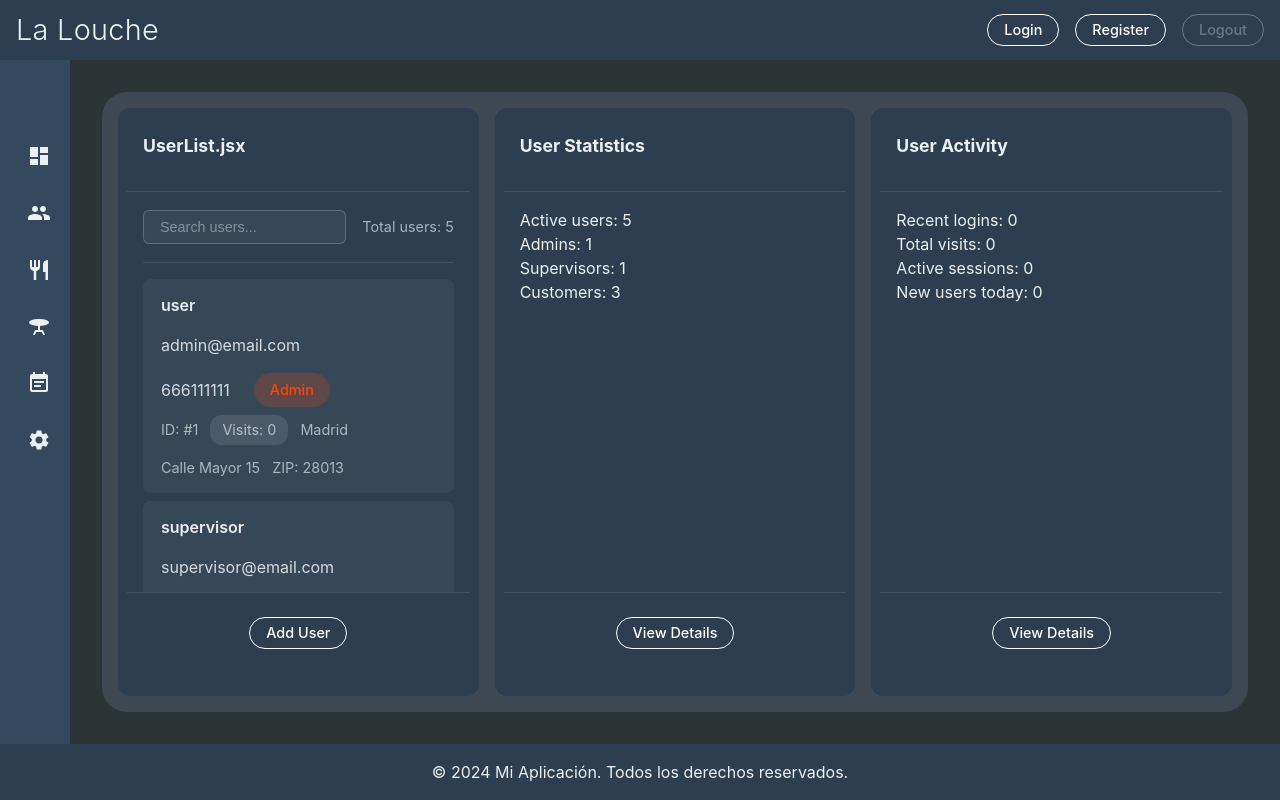
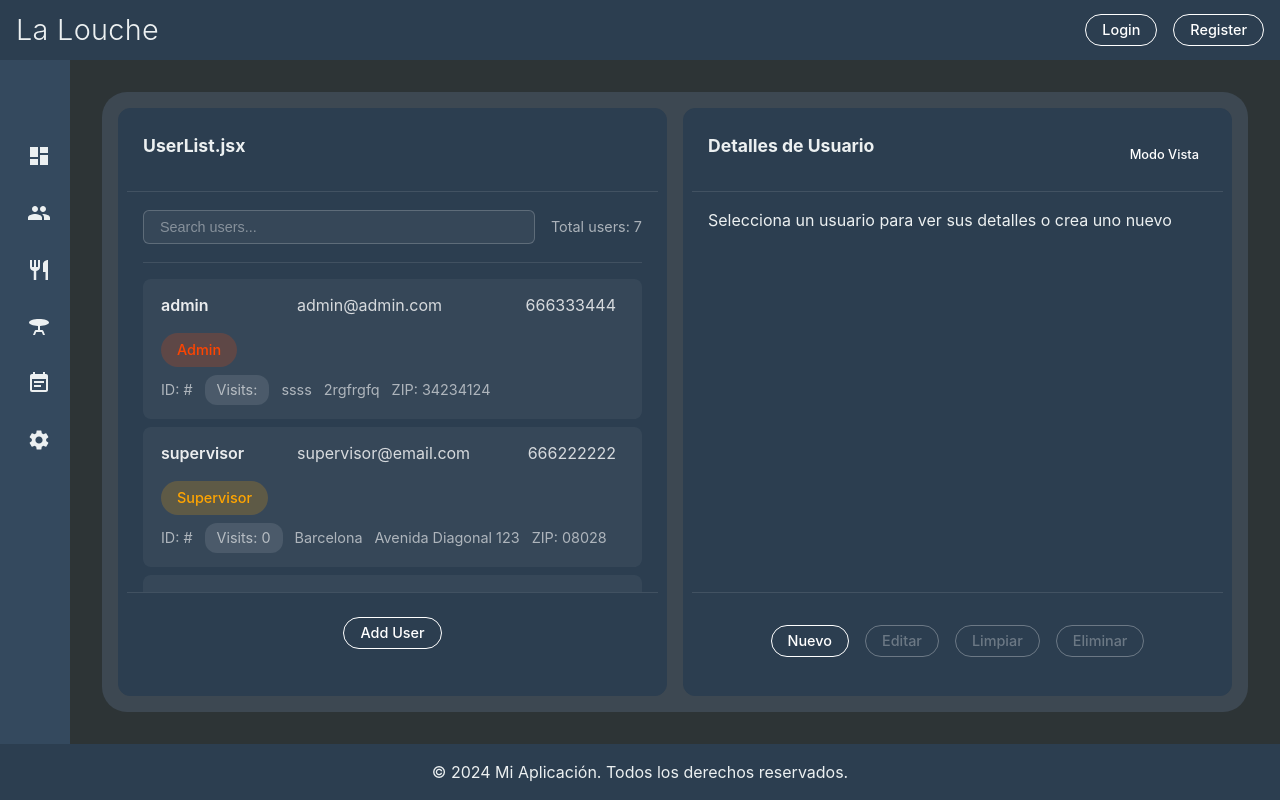
Before and after one commit to Ruben-Alvarez-Dev/daw_react_front, a React (Vite) app: page /users in a window 1280 px wide. Built offline with nearby package versions, Linux system fonts and the light colour scheme; data requests are answered from the project's data file.

Commit message:
userForm working stage 1

```diff
--- a/db.json
+++ b/db.json
@@ -1,20 +1,17 @@
 {
   "users": [
     {
-      "id_user": 1,
-      "name": "user",
-      "email": "admin@email.com",
-      "password": "admin123",
+      "id": "1",
+      "name": "admin",
+      "email": "admin@admin.com",
       "role": "admin",
-      "phone": "666111111",
-      "address": "Calle Mayor 15",
-      "location": "Madrid",
-      "zip": "28013",
-      "counter": 0,
-      "isVip": false
+      "phone": "666333444",
+      "location": "ssss",
+      "address": "2rgfrgfq",
+      "zip": "34234124"
     },
     {
-      "id_user": 2,
+      "id": "2",
       "name": "supervisor",
       "email": "supervisor@email.com",
       "password": "super123",
@@ -27,7 +24,7 @@
       "isVip": false
     },
     {
-      "id_user": 3,
+      "id": "3",
       "name": "customer",
       "email": "customer@email.com",
       "password": "customer123",
@@ -40,7 +37,7 @@
       "isVip": false
     },
     {
-      "id_user": 4,
+      "id": "4",
       "name": "María López",
       "email": "maria.lopez@email.com",
       "password": "maria123",
@@ -53,7 +50,7 @@
       "isVip": false
     },
     {
-      "id_user": 5,
+      "id": "5",
       "name": "Juan Pérez",
       "email": "juan.perez@email.com",
       "password": "juan123",
@@ -64,11 +61,31 @@
       "zip": "48011",
       "counter": 0,
       "isVip": false
+    },
+    {
+      "id": "bbc2",
+      "name": "aaa",
+      "email": "aaa@aaa.com",
+      "role": "customer",
+      "phone": "111",
+      "location": "aaaa",
+      "address": "aaaa",
+      "zip": "1111"
+    },
+    {
+      "id": "bbc2",
+      "name": "qqqaaa",
+      "email": "aaa@aaa.com",
+      "role": "customer",
+      "phone": "111",
+      "location": "aaaa",
+      "address": "aaaa",
+      "zip": "1111"
     }
   ],
   "restaurants": [
     {
-      "id_restaurant": 1,
+      "id": "1",
       "name": "La Louche Principal",
       "address": "Calle Gran Vía 1, Madrid",
       "phone": "+34 911222333",
@@ -78,7 +95,7 @@
   ],
   "tables": [
     {
-      "id_table": 1,
+      "id": "1",
       "restaurant_id": 1,
       "number": 1,
       "capacity": 4,
@@ -88,7 +105,7 @@
   ],
   "reservations": [
     {
-      "id_reservation": 1,
+      "id": "1",
       "user_id": 3,
       "restaurant_id": 1,
       "table_id": 1,
--- a/src/components/Button.jsx
+++ b/src/components/Button.jsx
@@ -1,23 +1,28 @@
 import PropTypes from 'prop-types';
 import '../styles/Button.css';
 
-const Button = ({ text, type = "button", status = "enable", variant = "primary", onClick }) => {
+const deleteKeywords = ['eliminar', 'borrar', 'delete', 'remove'];
+
+const Button = ({ children, type = "button", disabled = false, variant = "primary", onClick }) => {
+  const isDeleteButton = typeof children === 'string' && deleteKeywords.includes(children.toLowerCase());
+  const buttonClass = `custom-button ${disabled ? 'disable' : 'enable'} ${variant} ${isDeleteButton ? 'delete-action' : ''}`;
+
   return (
     <button
       type={type}
-      className={`custom-button ${status} ${variant}`}
-      disabled={status === "disable"}
+      className={buttonClass}
+      disabled={disabled}
       onClick={onClick}
     >
-      {text}
+      {children}
     </button>
   );
 };
 
 Button.propTypes = {
-  text: PropTypes.string.isRequired,
+  children: PropTypes.node.isRequired,
   type: PropTypes.oneOf(["button", "submit", "reset"]),
-  status: PropTypes.oneOf(["enable", "disable"]),
+  disabled: PropTypes.bool,
   variant: PropTypes.oneOf(["primary", "secondary", "success", "warning", "danger"]),
   onClick: PropTypes.func
 };
--- a/src/components/Navbar.jsx
+++ b/src/components/Navbar.jsx
@@ -30,15 +30,10 @@ const Navbar = () => {
         {selectedUser && (
           <Label
             text={selectedUser.name + " - " + selectedUser.email}
-            variant="info"
+            type="info"
           />
         )}
-        {activeCard && (
-          <Label
-            text={activeCard.title}
-            variant="info"
-          />
-        )}
+
         <div className="navbar-buttons">
           {user && (
             <Label
@@ -47,22 +42,28 @@ const Navbar = () => {
             />
           )}
           <Button
-            text="Login"
             variant="success"
             onClick={handleLogin}
-            status={user ? "disable" : "enable"}
-          />
-          <Button
-            text="Register"
-            variant="primary"
-            status={user ? "disable" : "enable"}
-          />
-          <Button
-            text="Logout"
-            variant="danger"
-            status={user ? "enable" : "disable"}
-            onClick={handleLogout}
-          />
+            disabled={!!user}
+          >
+            Login
+          </Button>
+          {!user && (
+            <Button
+              variant="primary"
+              disabled={!!user}
+            >
+              Register
+            </Button>
+          )}
+          {user && (
+            <Button
+              variant="warning"
+              onClick={handleLogout}
+            >
+              Logout
+            </Button>
+          )}
         </div>
       </div>
       <LoginModal
--- /dev/null
+++ b/src/components/users/UserForm.css
@@ -0,0 +1,87 @@
+.form-header {
+  display: flex;
+  justify-content: space-between;
+  align-items: center;
+  width: 100%;
+}
+
+.mode-label {
+  padding: 4px 8px;
+  border-radius: 4px;
+  font-size: 0.8rem;
+  font-weight: 500;
+}
+
+.mode-label.view-mode {
+  background-color: var(--secondary-color);
+  color: white;
+}
+
+.mode-label.edit-mode {
+  background-color: var(--primary-color);
+  color: white;
+}
+
+.user-details {
+  display: flex;
+  flex-direction: column;
+  gap: 1rem;
+  padding: 1rem;
+}
+
+.detail-row {
+  display: grid;
+  grid-template-columns: 150px 1fr;
+  align-items: center;
+  gap: 1rem;
+  padding: 0.75rem;
+  border-radius: 6px;
+  background: var(--bg-navbar);
+  transition: background-color 0.2s ease;
+}
+
+.detail-row:hover {
+  background: rgba(255, 255, 255, 0.05);
+}
+
+.detail-label {
+  font-weight: 500;
+  color: var(--text-color);
+}
+
+.detail-value {
+  color: var(--text-color);
+}
+
+.detail-input {
+  width: 100%;
+  padding: 0.5rem;
+  border: 1px solid var(--border-color);
+  border-radius: 4px;
+  background-color: rgba(46, 204, 113, 0.05);
+  color: var(--text-color);
+}
+
+select.detail-input {
+  cursor: pointer;
+}
+
+.detail-input:focus {
+  outline: none;
+  border-color: var(--primary-color);
+  box-shadow: 0 0 0 2px rgba(74, 144, 226, 0.2);
+  background-color: rgba(46, 204, 113, 0.1);
+}
+
+.card-buttons {
+  display: flex;
+  gap: 1rem;
+  justify-content: flex-end;
+}
+
+.form-footer {
+  display: flex;
+  flex-wrap: wrap;
+  gap: 1rem;
+  margin-top: 1rem;
+}
--- a/src/components/users/UserForm.jsx
+++ b/src/components/users/UserForm.jsx
@@ -1,38 +1,188 @@
 import PropTypes from 'prop-types';
+import { useState, useEffect } from 'react';
 import Card from '../Card';
+import Button from '../Button';
+import './UserForm.css';
 
-const UserForm = ({ users, isActive, onActivate, type = 'statistics' }) => {
-  const getContent = () => {
-    switch (type) {
-      case 'statistics':
-        return (
-          <div>
-            <p>Active users: {users?.length || 0}</p>
-            <p>Admins: {users?.filter(u => u.role === 'admin').length || 0}</p>
-            <p>Supervisors: {users?.filter(u => u.role === 'supervisor').length || 0}</p>
-            <p>Customers: {users?.filter(u => u.role === 'customer').length || 0}</p>
+const UserForm = ({ selectedUser, setSelectedUser, isActive, onActivate, onSave, onDelete }) => {
+  const [formData, setFormData] = useState({});
+  const [isEditing, setIsEditing] = useState(false);
+
+  useEffect(() => {
+    if (selectedUser) {
+      // Asegurarnos de copiar todos los campos del usuario seleccionado
+      setFormData({
+        id: selectedUser.id,
+        name: selectedUser.name || '',
+        email: selectedUser.email || '',
+        role: selectedUser.role || 'customer',
+        phone: selectedUser.phone || '',
+        location: selectedUser.location || '',
+        address: selectedUser.address || '',
+        zip: selectedUser.zip || ''
+      });
+      setIsEditing(false);
+    }
+  }, [selectedUser]);
+
+  const handleNew = () => {
+    setFormData({
+      name: '',
+      email: '',
+      role: 'customer',
+      phone: '',
+      location: '',
+      address: '',
+      zip: ''
+    });
+    setIsEditing(true);
+  };
+
+  const handleEdit = () => {
+    setIsEditing(true);
+  };
+
+  const handleSave = async () => {
+    try {
+      // Si estamos editando un usuario existente, incluir el id
+      const dataToSave = selectedUser
+        ? { ...formData, id: selectedUser.id }
+        : formData;
+
+      await onSave(dataToSave);
+      setIsEditing(false);
+    } catch (error) {
+      console.error('Error saving user:', error);
+      // Aquí podrías mostrar un mensaje de error al usuario
+    }
+  };
+
+  const handleClear = () => {
+    setFormData({});
+    setIsEditing(false);
+    // Limpiar el usuario seleccionado del contexto
+    setSelectedUser(null);
+  };
+
+  const handleDelete = async () => {
+    if (window.confirm('¿Estás seguro de que quieres eliminar este usuario?')) {
+      try {
+        await onDelete(selectedUser.id);
+        handleClear();
+      } catch (error) {
+        console.error('Error deleting user:', error);
+        // Aquí podrías mostrar un mensaje de error al usuario
+      }
+    }
+  };
+
+  const renderHeader = () => (
+    <div className="form-header">
+      <h2>Detalles de Usuario</h2>
+      <span className={`mode-label ${isEditing ? 'edit-mode' : 'view-mode'}`}>
+        {isEditing ? 'Modo Edición' : 'Modo Vista'}
+      </span>
+    </div>
+  );
+
+  const renderUserDetails = () => {
+    if (!selectedUser && !isEditing) {
+      return <p>Selecciona un usuario para ver sus detalles o crea uno nuevo</p>;
+    }
+
+    const fields = [
+      { label: 'NOMBRE', name: 'name', type: 'text' },
+      { label: 'EMAIL', name: 'email', type: 'email' },
+      { label: 'ROL', name: 'role', type: 'select', options: ['admin', 'supervisor', 'customer'] },
+      { label: 'TELÉFONO', name: 'phone', type: 'tel' },
+      { label: 'CIUDAD', name: 'location', type: 'text' },
+      { label: 'DIRECCIÓN', name: 'address', type: 'text' },
+      { label: 'CÓDIGO POSTAL', name: 'zip', type: 'text' }
+    ];
+
+    const handleInputChange = (e) => {
+      const { name, value } = e.target;
+      setFormData(prev => ({
+        ...prev,
+        [name]: value
+      }));
+    };
+
+    return (
+      <div className="user-details">
+        {fields.map(field => (
+          <div key={field.label} className="detail-row">
+            <span className="detail-label">{field.label}:</span>
+            {isEditing ? (
+              field.type === 'select' ? (
+                <select
+                  name={field.name}
+                  value={formData[field.name] || ''}
+                  onChange={handleInputChange}
+                  className="detail-input"
+                >
+                  <option value="">Seleccionar...</option>
+                  {field.options.map(option => (
+                    <option key={option} value={option}>
+                      {option.charAt(0).toUpperCase() + option.slice(1)}
+                    </option>
+                  ))}
+                </select>
+              ) : (
+                <input
+                  type={field.type}
+                  name={field.name}
+                  value={formData[field.name] || ''}
+                  onChange={handleInputChange}
+                  className="detail-input"
+                />
+              )
+            ) : (
+              <span className="detail-value">{formData[field.name] || '-'}</span>
+            )}
           </div>
-        );
-      case 'activity':
-        return (
-          <div>
-            <p>Recent logins: {users?.filter(u => u.last_login > Date.now() - 86400000).length || 0}</p>
-            <p>Total visits: {users?.reduce((acc, u) => acc + (u.visits || 0), 0)}</p>
-            <p>Active sessions: {users?.filter(u => u.is_online).length || 0}</p>
-            <p>New users today: {users?.filter(u => new Date(u.created_at).toDateString() === new Date().toDateString()).length || 0}</p>
-          </div>
-        );
-      default:
-        return <div>Unknown type</div>;
-    }
+        ))}
+      </div>
+    );
   };
 
   return (
     <Card
-      id={type}
-      header={<h2>{type === 'statistics' ? 'User Statistics' : 'User Activity'}</h2>}
-      body={getContent()}
-      footer={<button className="custom-button success">View Details</button>}
+      id="UserForm"
+      header={renderHeader()}
+      body={renderUserDetails()}
+      footer={
+        <div className="form-footer">
+          <Button
+            onClick={handleNew}
+            variant="primary"
+            disabled={isEditing}
+          >
+            Nuevo
+          </Button>
+          <Button
+            onClick={isEditing ? handleSave : handleEdit}
+            variant="success"
+            disabled={!selectedUser && !isEditing}
+          >
+            {isEditing ? 'Guardar' : 'Editar'}
+          </Button>
+          <Button
+            onClick={handleClear}
+            variant="secondary"
+            disabled={!selectedUser && !isEditing}
+          >
+            Limpiar
+          </Button>
+          <Button
+            onClick={handleDelete}
+            variant="danger"
+            disabled={!selectedUser}
+          >
+            Eliminar
+          </Button>
+        </div>
+      }
       isActive={isActive}
       onActivate={onActivate}
     />
@@ -40,10 +190,12 @@ const UserForm = ({ users, isActive, onActivate, type = 'statistics' }) => {
 };
 
 UserForm.propTypes = {
-  users: PropTypes.array,
+  selectedUser: PropTypes.object,
+  setSelectedUser: PropTypes.func.isRequired,
   isActive: PropTypes.bool.isRequired,
   onActivate: PropTypes.func.isRequired,
-  type: PropTypes.oneOf(['statistics', 'activity'])
+  onSave: PropTypes.func,
+  onDelete: PropTypes.func
 };
 
 export default UserForm;
--- a/src/components/users/UserList.jsx
+++ b/src/components/users/UserList.jsx
@@ -16,15 +16,15 @@ const UserList = ({ users, selectedUserId, onUserSelect, isActive, onActivate })
     if (!searchTerm) return users;
     const searchTermLower = searchTerm.toLowerCase();
     return users.filter(user =>
-      user.name.toLowerCase().includes(searchTermLower) ||
-      user.email.toLowerCase().includes(searchTermLower) ||
-      user.phone.toLowerCase().includes(searchTermLower)
+      (user.name?.toLowerCase() || '').includes(searchTermLower) ||
+      (user.email?.toLowerCase() || '').includes(searchTermLower) ||
+      (user.phone?.toLowerCase() || '').includes(searchTermLower)
     );
   }, [users, searchTerm]);
 
   return (
     <Card
-      id="management"
+      id="UserList"
       header={<h2>UserList.jsx</h2>}
       body={
         <div className="user-list-container">
@@ -57,7 +57,7 @@ const UserList = ({ users, selectedUserId, onUserSelect, isActive, onActivate })
                     <div className="user-name">{user.name}</div>
                     <div className="user-email">{user.email}</div>
                     <div className="user-phone">{user.phone}</div>
-                    <Label text={user.role} type={user.role.toLowerCase()} />
+                    {user.role && <Label text={user.role} type={user.role.toLowerCase()} />}
                   </div>
                   <div className="user-details-row">
                     <div className="user-id">ID: #{user.id_user}</div>
--- a/src/styles/Button.css
+++ b/src/styles/Button.css
@@ -13,6 +13,19 @@
   border: 1px solid white;
   color: white;
   background-color: transparent;
+}
+
+/* Estilo especial para botones de eliminación */
+.custom-button.delete-action {
+  color: #e74c3c !important;
+  border-color: #e74c3c !important;
+  background-color: transparent !important;
+}
+
+.custom-button.delete-action:hover:not(:disabled) {
+  background-color: #e74c3c !important;
+  color: #000000 !important;
+  box-shadow: 0 0 0 2px rgba(231, 76, 60, 0.3) !important;
 }
 
 .custom-button.primary:hover:not(:disabled) {
@@ -47,8 +60,9 @@
 }
 
 .custom-button.disable {
-  background-color: transparent;
-  border-color: rgba(255, 255, 255, 0.3);
-  color: rgba(255, 255, 255, 0.3);
+  background-color: transparent !important;
+  border-color: rgba(255, 255, 255, 0.3) !important;
+  color: rgba(255, 255, 255, 0.3) !important;
   opacity: 1;
+  cursor: not-allowed;
 }
--- a/src/styles/Card.css
+++ b/src/styles/Card.css
@@ -1,5 +1,6 @@
 .card {
   height: 100%;
+  max-width: 60%;
   background-color: var(--bg-navbar);
   border-radius: 12px;
   display: flex;
--- a/src/views/Users.jsx
+++ b/src/views/Users.jsx
@@ -12,10 +12,9 @@ const Users = () => {
   const [selectedUserId, setSelectedUserId] = useState(null);
   const [activeCard, setActiveCard] = useState(null);
 
-  useEffect(() => {
   const fetchUsers = async () => {
     try {
-        const response = await fetch('http://localhost:3000/users');
+      const response = await fetch('http://localhost:3001/users');
       if (!response.ok) {
         throw new Error('Failed to fetch users');
       }
@@ -30,19 +29,83 @@ const Users = () => {
     }
   };
 
+  useEffect(() => {
     fetchUsers();
   }, []);
 
   const handleUserSelect = (user) => {
-    setSelectedUserId(user.id_user);
-    setSelectedUser({
-      name: user.name,
-      email: user.email
-    });
+    setSelectedUserId(user.id);
+    // Guardar todos los datos del usuario
+    setSelectedUser(user);
   };
 
   const handleActivate = (cardId) => {
     setActiveCard(activeCard === cardId ? null : cardId);
+  };
+
+  const handleSaveUser = async (userData) => {
+    try {
+      // Asegurarnos de que estamos usando el id correcto
+      const isUpdate = Boolean(userData.id);
+
+      // json-server espera la ID en la URL para PUT
+      const url = isUpdate
+        ? `http://localhost:3001/users/${userData.id}`  // Para actualizar: PUT /users/:id
+        : 'http://localhost:3001/users';                // Para crear: POST /users
+
+      console.log('Sending request to:', url);
+      console.log('Request method:', isUpdate ? 'PUT' : 'POST');
+      console.log('Request body:', userData);
+
+      const response = await fetch(url, {
+        method: isUpdate ? 'PUT' : 'POST',
+        headers: {
+          'Content-Type': 'application/json',
+        },
+        body: JSON.stringify(userData),
+      });
+
+      if (!response.ok) {
+        const errorData = await response.text();
+        console.error('Server response:', errorData);
+        throw new Error(`Failed to save user: ${response.status} ${response.statusText}`);
+      }
+
+      // Recargar la lista de usuarios
+      await fetchUsers();
+
+      // Si era una actualización, mantener el usuario seleccionado
+      if (isUpdate) {
+        const updatedUser = await response.json();
+        setSelectedUserId(updatedUser.id);
+        setSelectedUser(updatedUser);
+      }
+    } catch (err) {
+      setError('Error saving user');
+      console.error('Error:', err);
+      throw err; // Re-lanzar el error para que UserForm pueda manejarlo
+    }
+  };
+
+  const handleDeleteUser = async (userId) => {
+    try {
+      // json-server espera la ID en la URL para DELETE
+      const response = await fetch(`http://localhost:3001/users/${userId}`, {
+        method: 'DELETE'
+      });
+
+      if (!response.ok) {
+        throw new Error('Failed to delete user');
+      }
+
+      // Recargar la lista de usuarios
+      await fetchUsers();
+      setSelectedUserId(null);
+      setSelectedUser(null);
+    } catch (err) {
+      setError('Error deleting user');
+      console.error('Error:', err);
+    }
   };
 
   if (loading) return <div>Loading...</div>;
@@ -58,16 +121,15 @@ const Users = () => {
         onActivate={() => handleActivate('management')}
       />
       <UserForm
-        users={users}
-        isActive={activeCard === 'statistics'}
-        onActivate={() => handleActivate('statistics')}
-        type="statistics"
-      />
-      <UserForm
-        users={users}
-        isActive={activeCard === 'activity'}
-        onActivate={() => handleActivate('activity')}
-        type="activity"
+        selectedUser={users.find(user => user.id === selectedUserId)}
+        setSelectedUser={(user) => {
+          setSelectedUserId(user ? user.id : null);
+          setSelectedUser(user);
+        }}
+        isActive={activeCard === 'UserForm'}
+        onActivate={() => handleActivate('UserForm')}
+        onSave={handleSaveUser}
+        onDelete={handleDeleteUser}
       />
     </div>
   );
```
Lines whose indentation alone changed are shown as unchanged.
